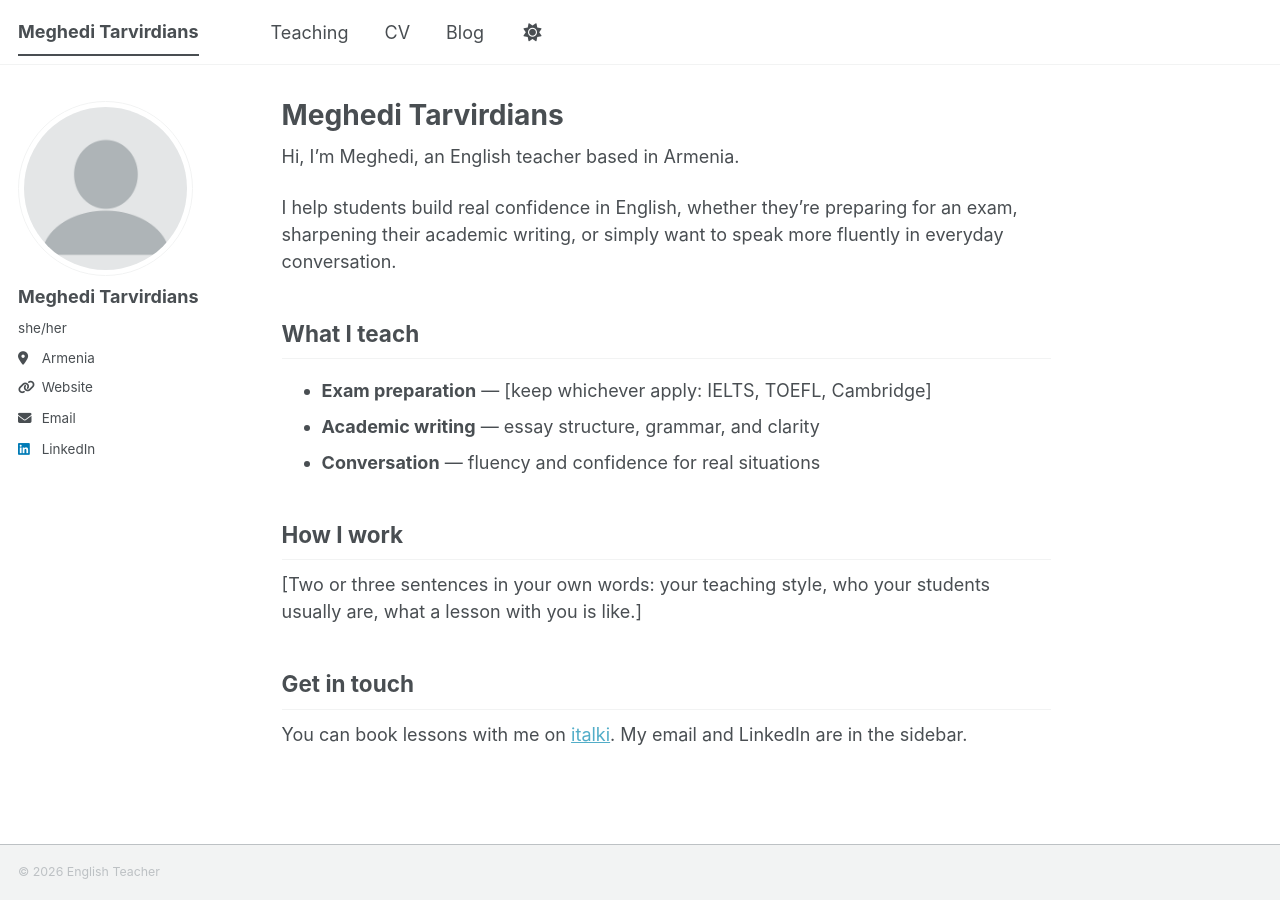
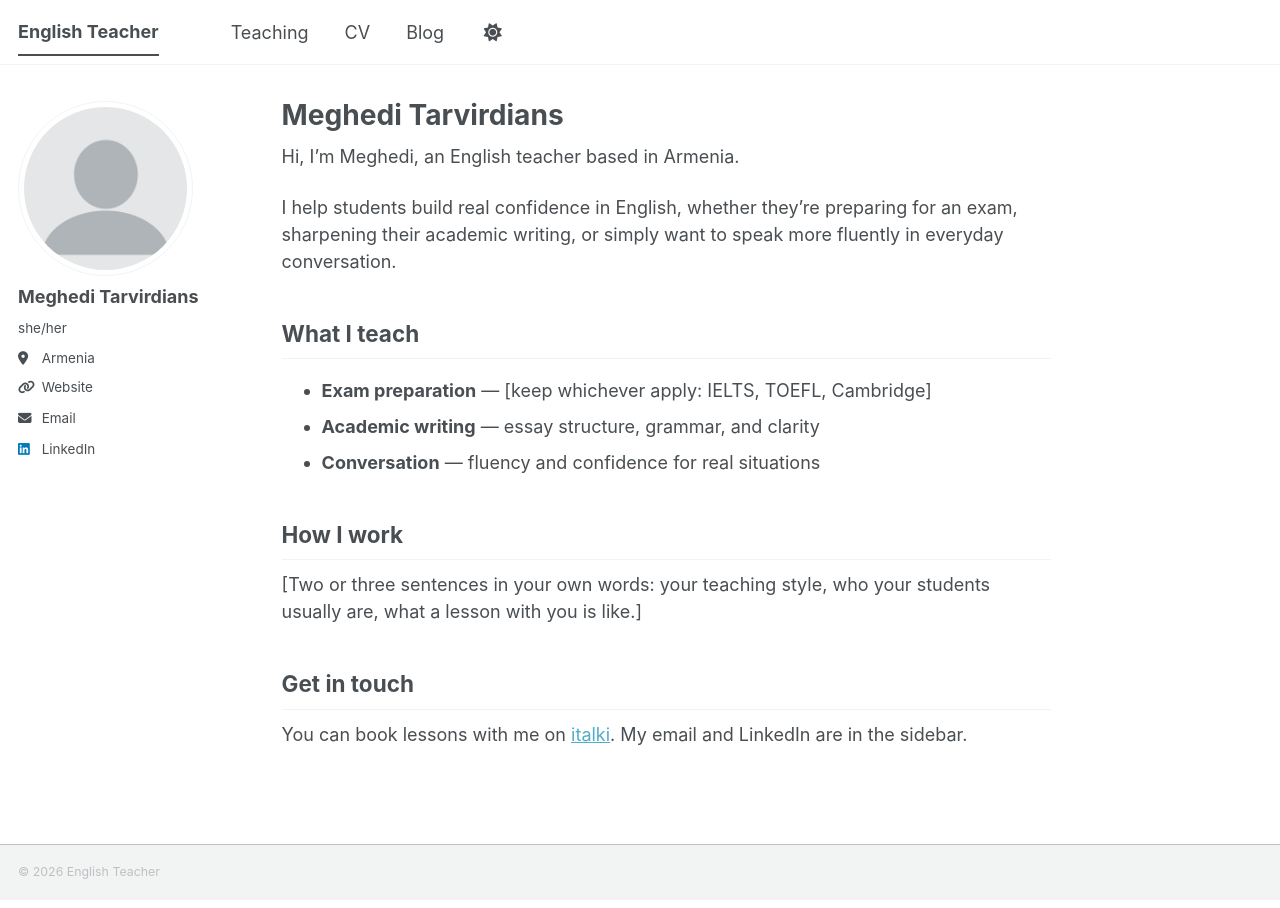
Before and after one commit to MeghediT/MeghediT.github.io, a Jekyll site: the page built from _pages/about.md, in a window 1280 px wide. Built offline with Jekyll 4.4.1, drawn with Linux system fonts in a browser that asks for light colours; a style sheet for code colours, icons or effects is not loaded.

Commit message:
Update site title and name in configuration

```diff
--- a/_config.yml
+++ b/_config.yml
@@ -1,7 +1,7 @@
 # Basic Site Settings
 locale                   : "en-US"
 site_theme               : "default"
-title                    : "Meghedi Tarvirdians"
+title                    : "English Teacher"
 title_separator          : "-"
 name                     : &name "English Teacher"
 description              : "English teacher based in Armenia."
```
